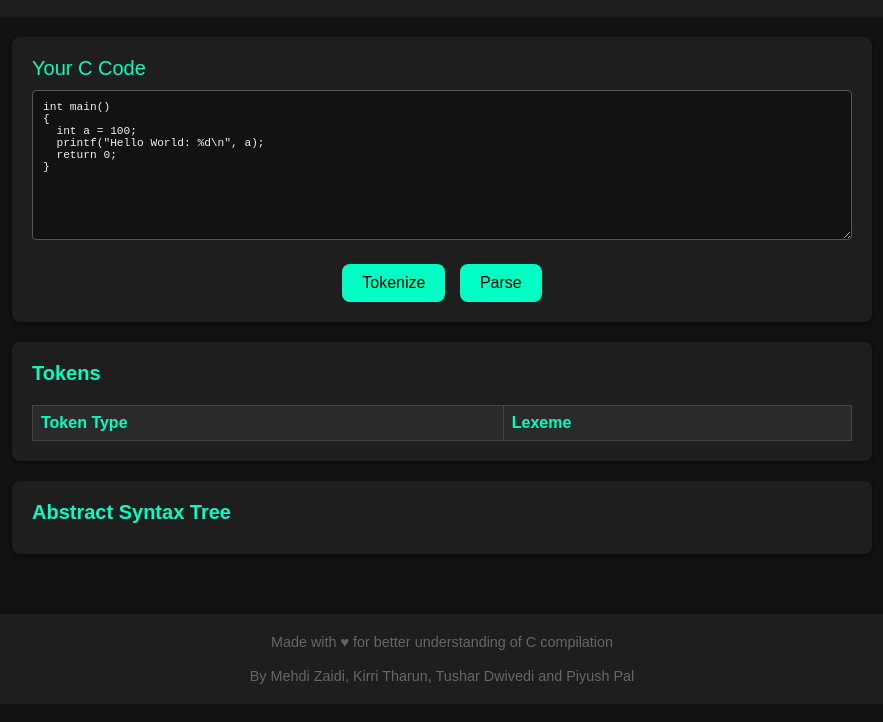
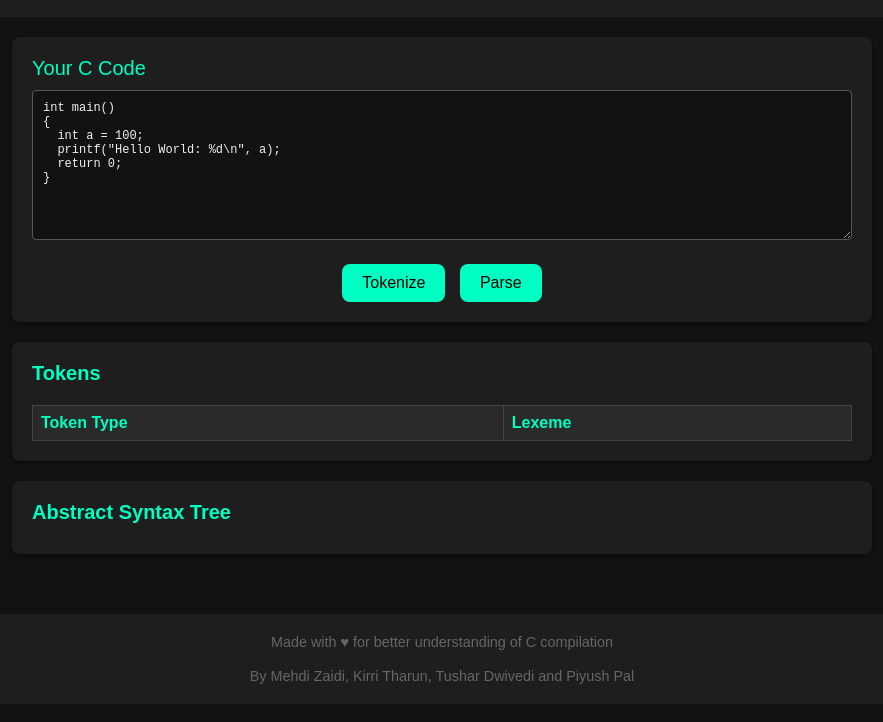
Before and after one commit to piyushpal420/compiler-design-pbl, a plain HTML site: page src/index.html in a window 1280 px wide. Shown: the part 60-782 px from the top of the page, without its empty margins (198-1081 px from the left). Drawn offline with Linux system fonts and the light colour scheme.

Commit message:
"Updated font size of textarea from 0.7rem to 12px."

```diff
--- a/src/style.css
+++ b/src/style.css
@@ -60,7 +60,7 @@ textarea {
   width: 100%;
   height: 150px;
   font-family: monospace;
-  font-size: 0.7rem;
+  font-size: 12px;
   padding: 10px;
   background: #121212;
   color: #f0f0f0;
```
